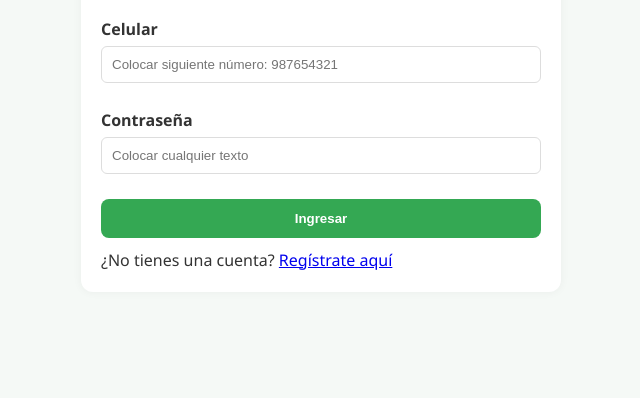
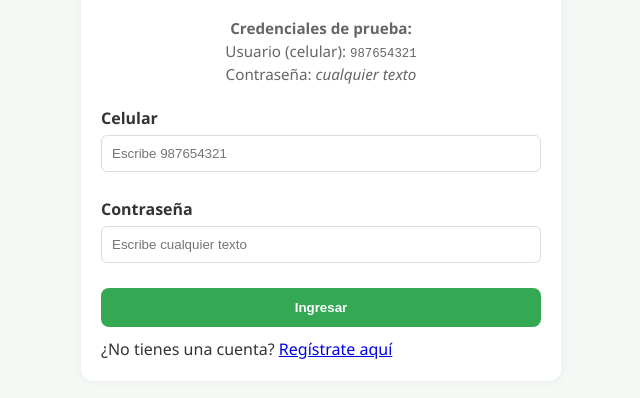
Before and after one commit to Proyectos-Peru/prototipoMEG.github.io, a plain HTML site: page index.html in a window 1280 px wide. Shown: the part 112-510 px from the top of the page, without its empty margins (319-959 px from the left). Drawn offline with Linux system fonts and the light colour scheme.

Commit message:
Update index.html

```diff
--- a/index.html
+++ b/index.html
@@ -3,7 +3,7 @@
 <head>
   <meta charset="UTF-8" />
   <meta name="viewport" content="width=device-width, initial-scale=1.0" />
-  <title>Iniciar Sesión - MEG Avícola</title>
+  <title>Iniciar Sesión – MEG Avícola</title>
   <link rel="stylesheet" href="style.css" />
 </head>
 <body>
@@ -11,15 +11,32 @@
     <header>
       <h2>Iniciar Sesión</h2>
       <p>Ingresa para continuar</p>
+
+      <!-- Aviso con las credenciales demo -->
+      <p class="demo-info">
+        <strong>Credenciales de prueba:</strong><br>
+        Usuario (celular): <code>987654321</code><br>
+        Contraseña: <em>cualquier texto</em>
+      </p>
     </header>
 
     <main>
-      <form id="formLogin">
+      <!-- Sin action/method: lo gestiona el script -->
+      <form id="formLogin" novalidate>
         <label for="telefono">Celular</label>
-        <input type="tel" id="telefono" name="telefono" required pattern="[0-9]{9}" placeholder="Colocar siguiente número: 987654321" />
+        <input type="tel"
+               id="telefono"
+               name="telefono"
+               required
+               pattern="[0-9]{9}"
+               placeholder="Escribe 987654321" />
 
         <label for="password">Contraseña</label>
-        <input type="password" id="password" name="password" required placeholder="Colocar cualquier texto" />
+        <input type="password"
+               id="password"
+               name="password"
+               required
+               placeholder="Escribe cualquier texto" />
 
         <button type="submit" class="btn btn-enviar">Ingresar</button>
       </form>
@@ -31,25 +48,26 @@
   </div>
 
   <script>
-    document.getElementById("formLogin").addEventListener("submit", function(e) {
+    /* Interceptamos el envío para evitar el POST */
+    document.getElementById('formLogin').addEventListener('submit', e => {
       e.preventDefault();
 
-      const telefono = document.getElementById("telefono").value.trim();
-      const password = document.getElementById("password").value.trim();
+      const telefono = document.getElementById('telefono').value.trim();
+      const password = document.getElementById('password').value.trim();
 
-      const telefonoValido = /^[0-9]{9}$/.test(telefono);
-
-      if (!telefonoValido) {
-        alert("El número de celular debe tener 9 dígitos.");
+      /* Validación específica para el prototipo */
+      if (telefono !== '987654321') {
+        alert('Para este prototipo debes ingresar el número 987654321.');
         return;
       }
 
-      if (password === "") {
-        alert("La contraseña no puede estar vacía.");
+      if (password === '') {
+        alert('La contraseña no puede estar vacía.');
         return;
       }
 
-      window.location.href = "dashboard.html";
+      /* Acceso concedido: redirigimos al panel de prueba */
+      window.location.href = 'dashboard.html';
     });
   </script>
 </body>
```
